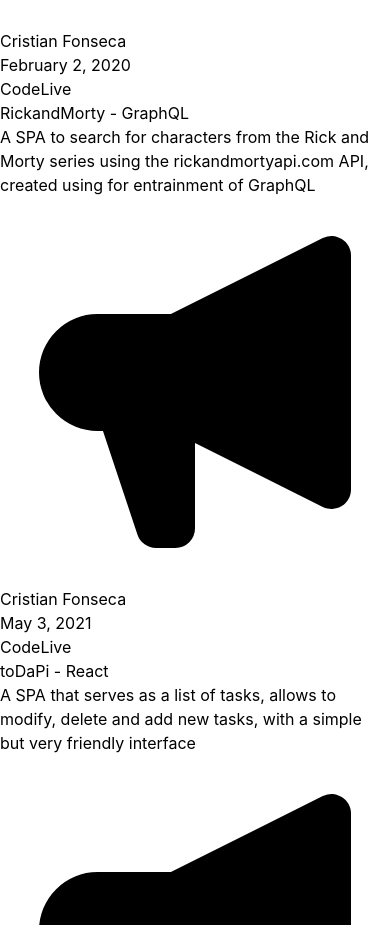
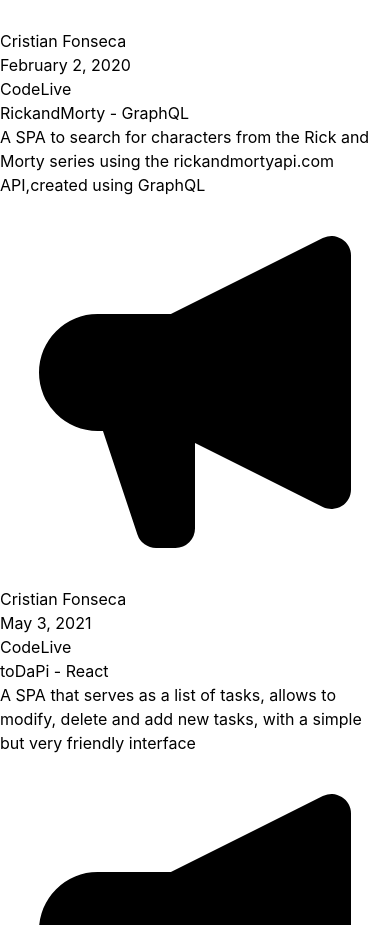
Before and after one commit to kuzeofficial/cristianfonseca_portfolio, a Next.js app: page / in a window 390 px wide. Shown: the part 2140-3065 px from the top of the page. Built offline with nearby package versions, Linux system fonts and the light colour scheme; what @tailwindcss/typography would draw is missing.

Commit message:
:pencil:

```diff
--- a/src/components/Card.tsx
+++ b/src/components/Card.tsx
@@ -9,7 +9,7 @@ type CardProps = {
 export default function Card({date,codelink,livecode,title,description,author}: CardProps) {
     return (
         <div className='flex flex-row sm:justify-center md:justify-center mb-3 '>
-            <div className="border-primary border hover:shadow-md rounded w-100 md:w-1/1 sm:w-1/1 lg:w-1/1 h-auto mx-4 flex flex-col justify-center p-3 ">
+            <div className="border-primary border hover:shadow-md rounded w-auto md:w-1/1 sm:w-1/1 lg:w-1/1 h-auto mx-7 flex flex-col justify-center p-3">
                 <div className="w-100 items-center flex justify-between mb-1">
                     <p className="text-sm font-semibold text-red-400">{date}</p>
                     <div>
@@ -20,7 +20,7 @@ export default function Card({date,codelink,livecode,title,description,author}:
 
                 <h1 className="font-black text-lg tracking-wide">{title}</h1>
 
-                <div className="text-sm font-normal max-h-100 leading-7 block overflow-ellipsis overflow-hidden break-words mb-2">
+                <div className="text-sm font-normal max-h-3xl max-w-3xl leading-7 block overflow-ellipsis overflow-hidden break-words mb-2">
                     <p>{description}</p>
                 </div>
 
--- a/src/pages/index.tsx
+++ b/src/pages/index.tsx
@@ -12,7 +12,7 @@ export default function Index() {
                 <Hero />
                 <Section title='Portfolio' id='portfolio'>
                     <Card author="Cristian Fonseca" title="WeatherApp - React" description="Simple weather app with two inputs for location and output show the temperature and others parameters of great useful" date="June 16, 2021" codelink="https://github.com/kuzeofficial/WAppReact" livecode="https://wappreact.netlify.app"/>
-                    <Card author="Cristian Fonseca" title="RickandMorty - GraphQL" description="A SPA to search for characters from the Rick and Morty series using the rickandmortyapi.com API, created using for entrainment of GraphQL" date="February 2, 2020" codelink="https://github.com/kuzeofficial/rickmortyapi" livecode="https://rickmortyapigql.vercel.app/"/>
+                    <Card author="Cristian Fonseca" title="RickandMorty - GraphQL" description="A SPA to search for characters from the Rick and Morty series using the rickandmortyapi.com API,created using GraphQL" date="February 2, 2020" codelink="https://github.com/kuzeofficial/rickmortyapi" livecode="https://rickmortyapigql.vercel.app/"/>
                     <Card author="Cristian Fonseca" title="toDaPi - React" description="A SPA that serves as a list of tasks, allows to modify, delete and add new tasks, with a simple but very friendly interface" date="May 3, 2021" codelink="https://github.com/kuzeofficial/toDo-app" livecode="https://todapi.netlify.app/"/>
                 </Section>
                 <Section title='Contact' id='contact'>
```
